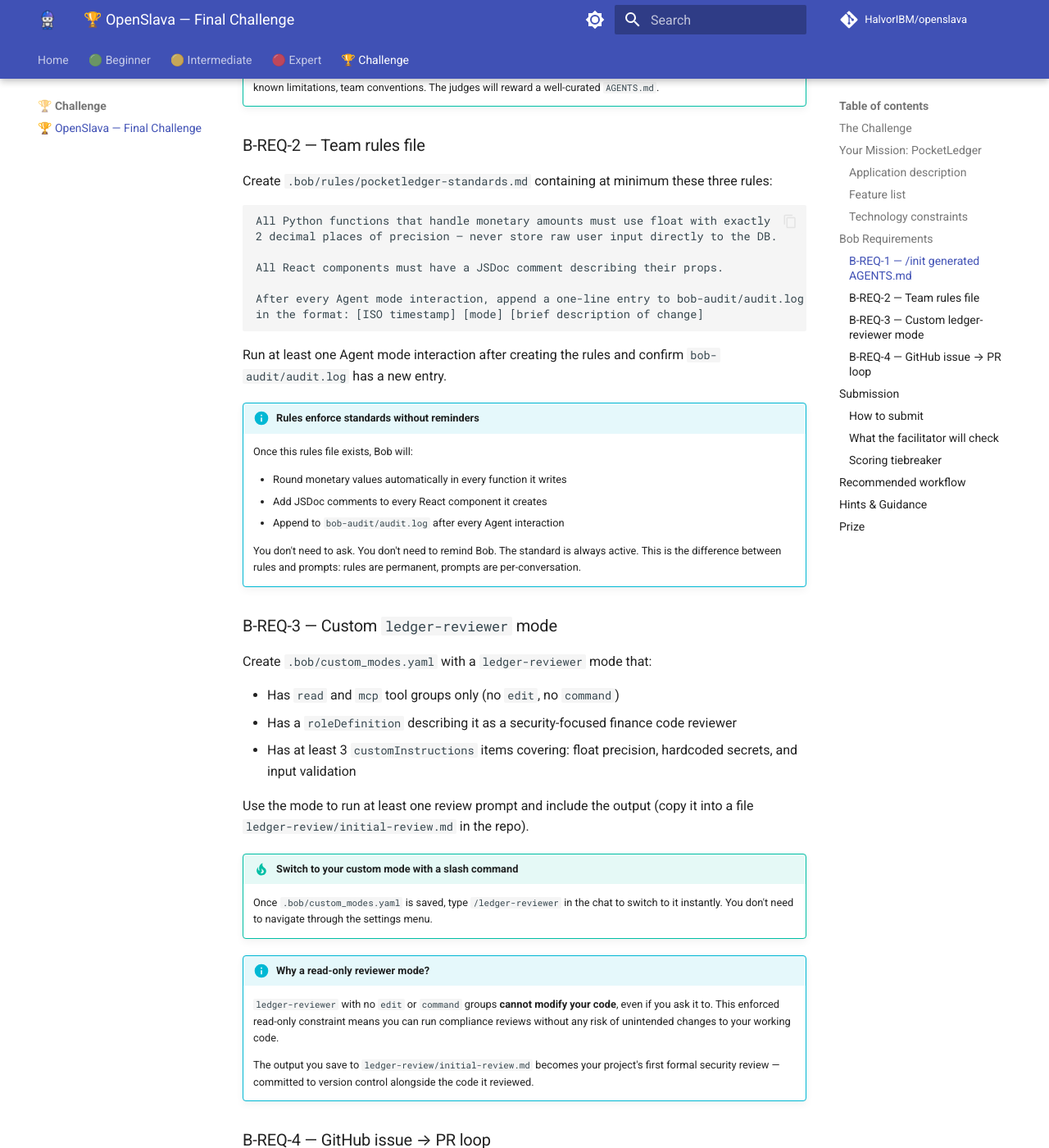
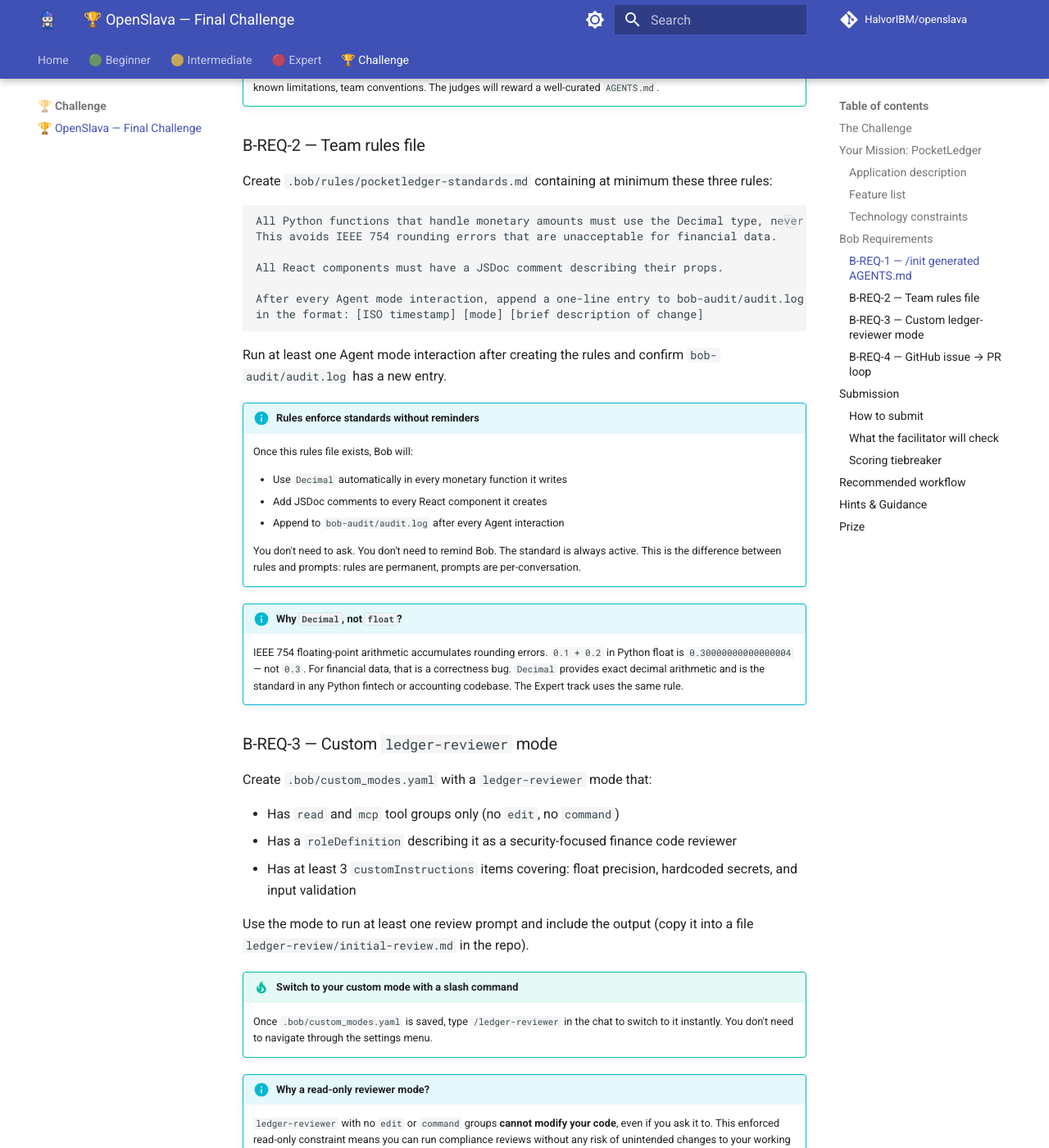
Before and after one commit to HalvorIBM/openslava, an MkDocs documentation site: the page built from docs/labs/openslava-challenge.md, in a window 1280 px wide and 1400 px high, scrolled down 2564 px. Shown: the whole window at 82% size. Built offline with MkDocs 1.6.1 and Material for MkDocs 9.7.7, drawn with Linux system fonts in a browser that asks for light colours; comment, search, counter and statistics services are not loaded.

Commit message:
Apply feedback: fix npm start, CORS proxy, gh auth login, Plan mode clarification, /init paths, FastMCP note, Decimal vs float

````diff
--- a/docs/labs/openslava-challenge.md
+++ b/docs/labs/openslava-challenge.md
@@ -77,8 +77,8 @@ Run `/init` on the completed codebase. The `AGENTS.md` at the repo root must exi
 Create `.bob/rules/pocketledger-standards.md` containing at minimum these three rules:
 
 ```markdown
-All Python functions that handle monetary amounts must use float with exactly
-2 decimal places of precision — never store raw user input directly to the DB.
+All Python functions that handle monetary amounts must use the Decimal type, never float.
+This avoids IEEE 754 rounding errors that are unacceptable for financial data.
 
 All React components must have a JSDoc comment describing their props.
 
@@ -91,11 +91,14 @@ Run at least one Agent mode interaction after creating the rules and confirm `bo
 !!! info "Rules enforce standards without reminders"
     Once this rules file exists, Bob will:
 
-    - Round monetary values automatically in every function it writes
+    - Use `Decimal` automatically in every monetary function it writes
     - Add JSDoc comments to every React component it creates
     - Append to `bob-audit/audit.log` after every Agent interaction
 
     You don't need to ask. You don't need to remind Bob. The standard is always active. This is the difference between rules and prompts: rules are permanent, prompts are per-conversation.
+
+!!! info "Why `Decimal`, not `float`?"
+    IEEE 754 floating-point arithmetic accumulates rounding errors. `0.1 + 0.2` in Python float is `0.30000000000000004` — not `0.3`. For financial data, that is a correctness bug. `Decimal` provides exact decimal arithmetic and is the standard in any Python fintech or accounting codebase. The Expert track uses the same rule.
 
 ### B-REQ-3 — Custom `ledger-reviewer` mode
 
````
Also changed, not shown: docs/labs/openslava-beginner.md (+11 -4 lines), docs/labs/openslava-expert.md (+7 -0 lines), docs/labs/openslava-intermediate.md (+7 -1 lines).
